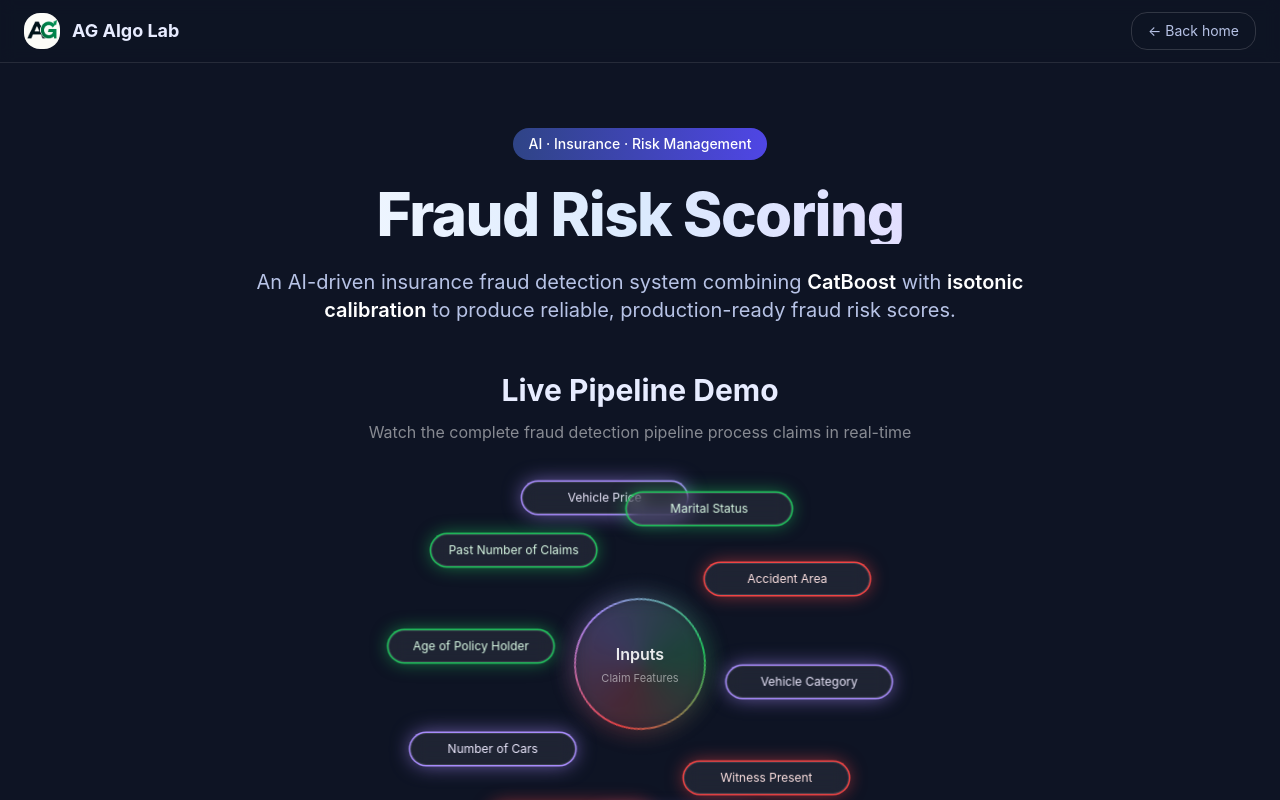
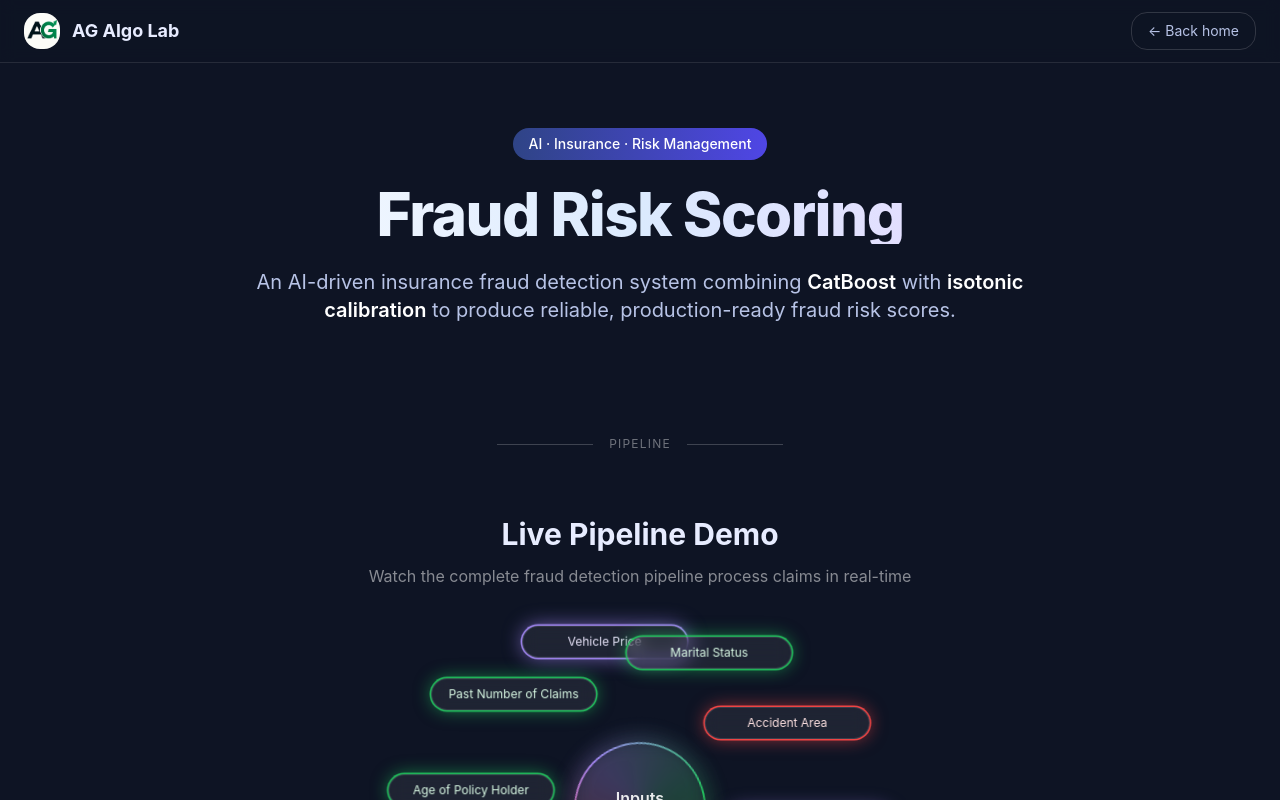
Before and after one commit to ag-algolab/ag-algolab.github.io, a React (Vite) app: page /#/fraud-risk-scoring in a window 1280 px wide. Shown: the top 800 px of the page. Built offline with nearby package versions, Linux system fonts and the light colour scheme.

Commit message:
Add pipeline section to FraudRiskScoring component

```diff
--- a/src/pages/FraudRiskScoring.jsx
+++ b/src/pages/FraudRiskScoring.jsx
@@ -922,6 +922,13 @@ export default function FraudRiskScoring() {
         </div>
       </section>
 
+      <div className="flex items-center justify-center gap-4 my-16 text-white/40">
+        <div className="h-px w-24 bg-white/20" />
+        <span className="text-xs tracking-widest uppercase">Pipeline</span>
+        <div className="h-px w-24 bg-white/20" />
+      </div>
+
+
       {/* Pipeline */}
       <section className="px-6 pb-16">
         <div className="max-w-4xl mx-auto">
```
